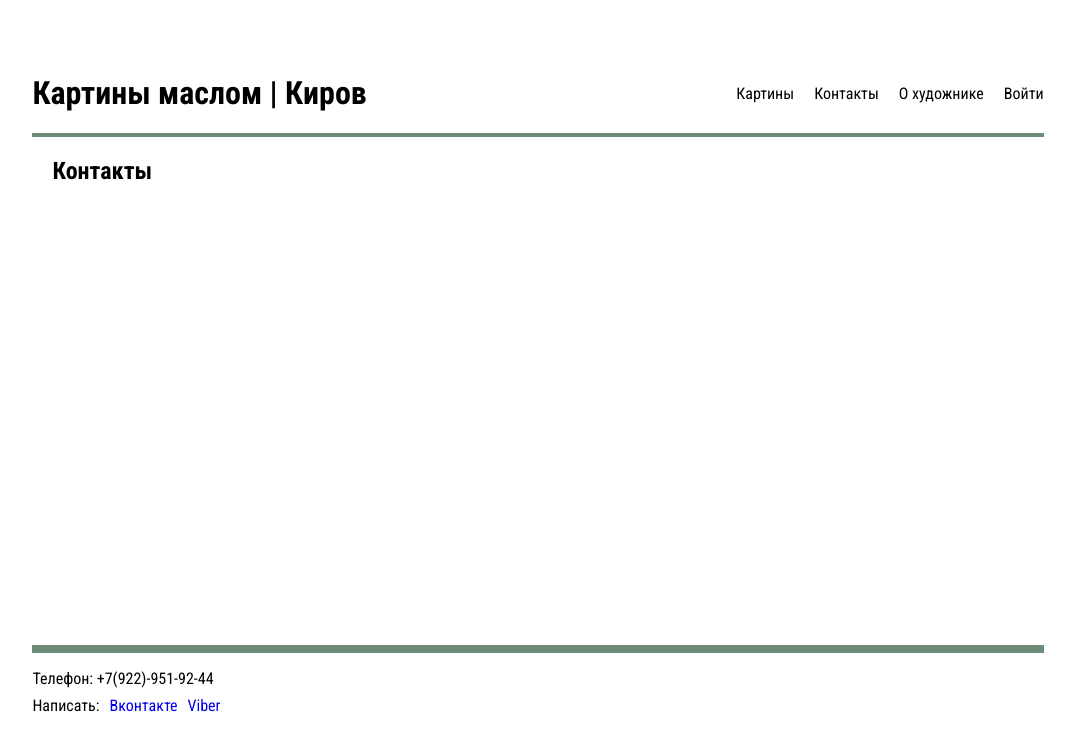
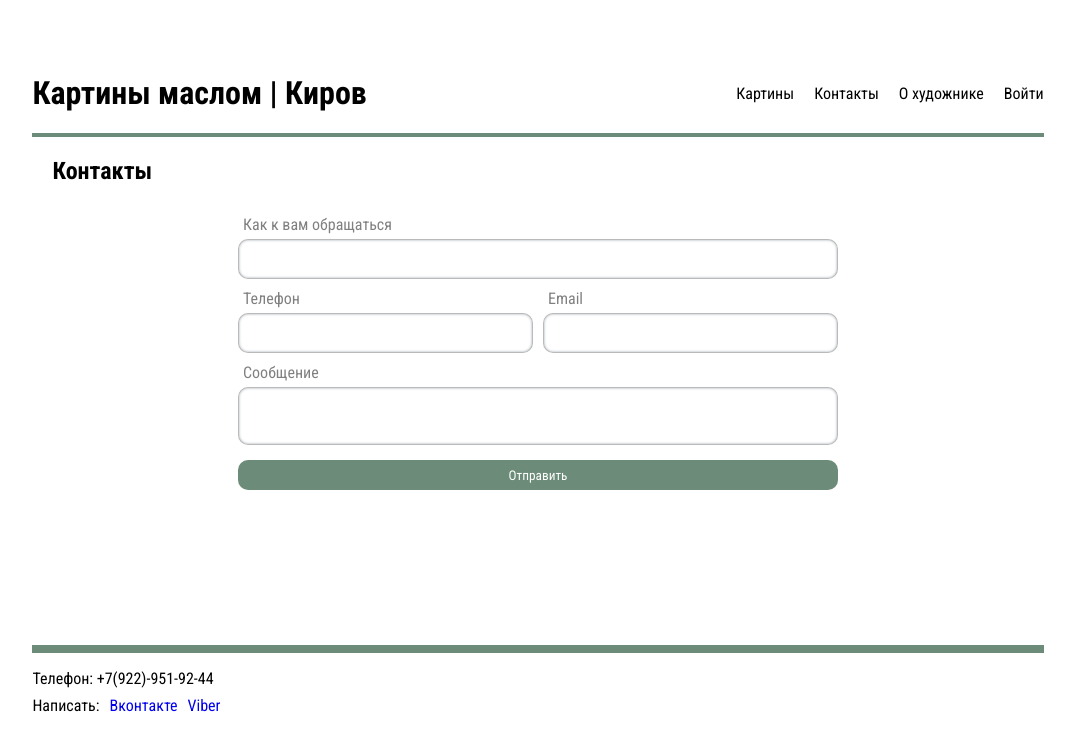
Before and after one commit to kotamikh/paintings-shop, a Vue app: page /contacts in a window 1280 px wide. Shown: the top 750 px of the page, without its empty margins (102-1177 px from the left). Built offline with nearby package versions, Linux system fonts and the light colour scheme.

Commit message:
Contacts form

```diff
--- a/src/pages/Contacts.vue
+++ b/src/pages/Contacts.vue
@@ -1,5 +1,41 @@
 <template>
   <h2>Контакты</h2>
+
+  <div class="form">
+    <div class="row">
+      <div class="col">
+        <div class="input-container">
+          <label>Как к вам обращаться</label>
+          <input type="text"/>
+        </div>
+      </div>
+    </div>
+    <div class="row">
+      <div class="col">
+        <div class="input-container">
+          <label>Телефон</label>
+          <input type="text"/>
+        </div>
+      </div>
+      <div class="col">
+        <div class="input-container">
+          <label>Email</label>
+          <input type="text"/>
+        </div>
+      </div>
+    </div>
+    <div class="row">
+      <div class="col">
+        <div class="input-container">
+          <label>Сообщение</label>
+          <textarea/>
+        </div>
+      </div>
+    </div>
+    <div class="row">
+      <button class="send">Отправить</button>
+    </div>
+  </div>
 </template>
 
 <script>
@@ -8,9 +44,53 @@ export default {
 }
 </script>
 
-<style scoped>
+<style scoped lang="sass">
+h2
+  border-top: 4px solid var(--seagreen)
 
-h2 {
-  border-top: 4px solid var(--seagreen);
-}
+.form
+  width: 600px
+  margin: auto
+
+  .row
+    margin: 10px 0
+    display: flex
+    gap: 10px
+
+    .col
+      flex: 1
+
+  .input-container
+    display: flex
+    flex-direction: column
+
+    label
+      color: gray
+      padding: 0 0 5px 5px
+
+    input, textarea
+      font-size: 15px
+      color: #383838
+      padding: 10px
+
+      outline: none
+      border-radius: 10px
+      border: 1px solid rgba(128, 128, 128, 0.54)
+      box-shadow: 0 0 2px 1px rgba(34, 60, 80, 0.2) inset
+
+    textarea
+      resize: none
+
+.send
+  margin-top: 5px
+
+  width: 100%
+  height: 30px
+
+  color: white
+  border: none
+  border-radius: 10px
+  background-color: #6c8c79
+
+  cursor: pointer
 </style>
```
